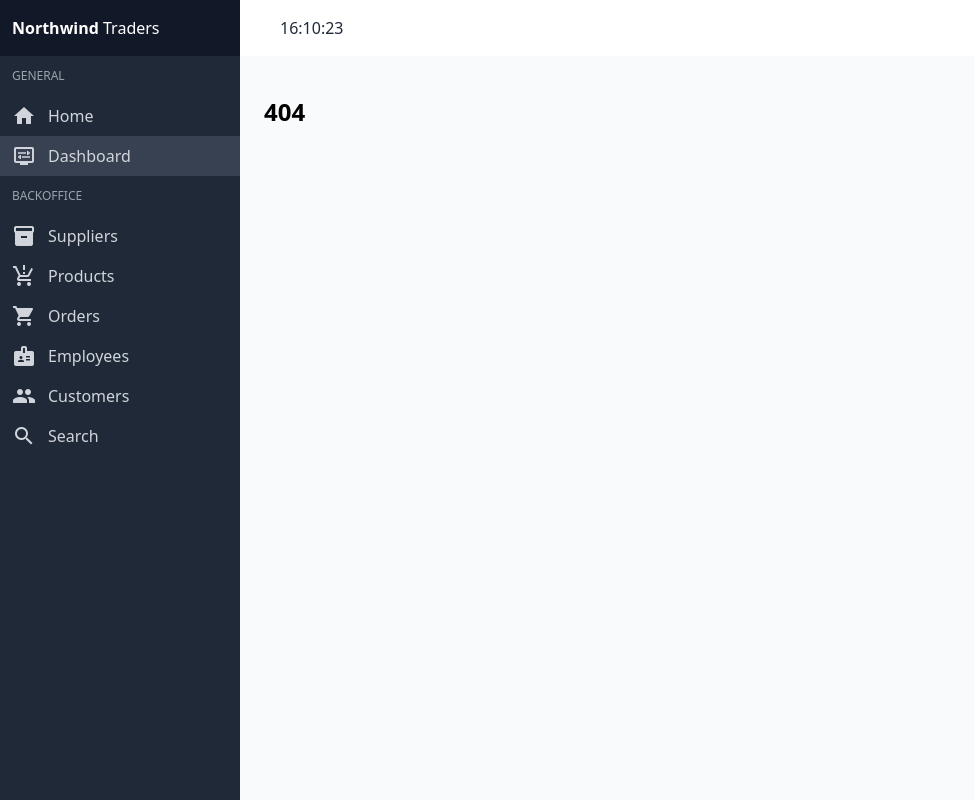
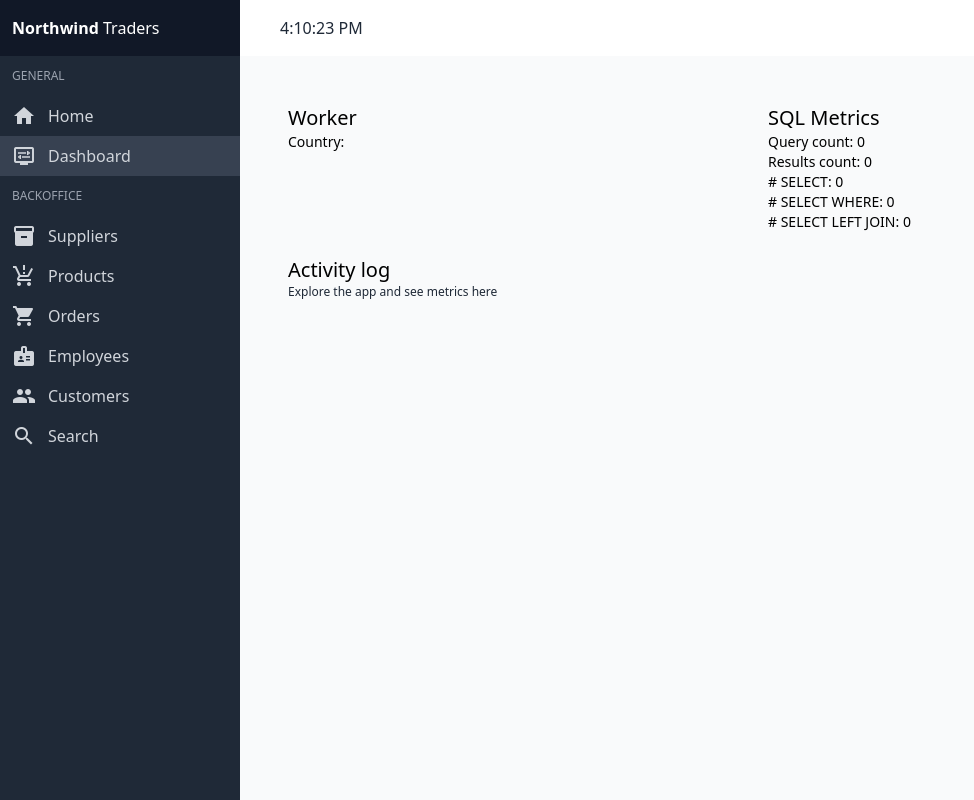
Before and after one commit to yesaf/northwind-front, a React (Create React App) app: page /dash in a window 1280 px wide. Shown: the whole page, without its empty margins (0-974 px from the left). Built offline with nearby package versions, Linux system fonts and the light colour scheme.

Commit message:
added: dashboard page

```diff
--- a/src/App.tsx
+++ b/src/App.tsx
@@ -7,6 +7,7 @@ import {
 } from 'react-router-dom';
 import Layout from './components/layout/Layout';
 import Home from './components/home/Home';
+import Dashboard from './components/dashboard/Dashboard';
 
 
 function App() {
@@ -16,6 +17,7 @@ function App() {
         <Router>
             <Routes>
                 <Route path="/" element={<Layout><Home/></Layout>} />
+                <Route path="/dash" element={<Layout><Dashboard/></Layout>} />
 
                 <Route path="*" element={<Layout><h1>404</h1></Layout>} />
             </Routes>
--- /dev/null
+++ b/src/components/dashboard/Dashboard.tsx
@@ -0,0 +1,73 @@
+import React, { useEffect, useState } from 'react';
+import styled from 'styled-components';
+import axios from 'axios';
+
+const InfoContainer = styled.div`
+  display: grid;
+  grid-template-columns: 1fr 1fr;
+  gap: 1rem;
+  padding: 1.5rem;
+`;
+
+const Caption = styled.p`
+  font-size: 1.25rem;
+  line-height: 1.75rem;
+  margin: 0;
+`;
+
+const Text = styled.p`
+  font-size: .875rem;
+  line-height: 1.25rem;
+  margin: 0;
+`;
+
+const SubText = styled.p`
+  --tw-text-opacity: 1;
+  color: rgb(31 41 55/var(--tw-text-opacity));
+
+  font-size: .75rem;
+  line-height: 1rem;
+  margin: 0;
+`;
+
+const LogContainer = styled.div`
+    display: flex;
+    flex-direction: column;
+    margin-left: 1.5rem;
+  `;
+
+function Dashboard() {
+    const [userCountry, setUserCountry] = useState('');
+
+    // useEffect(() => {
+    //     axios.get('https://api.db-ip.com/v2/free/self').then((res) => {
+    //         console.log(res.data);
+    //     });
+    // }, []);
+
+
+    return (
+        <>
+            <InfoContainer>
+                <div>
+                    <Caption>Worker</Caption>
+                    <Text>Country: {userCountry}</Text>
+                </div>
+                <div>
+                    <Caption>SQL Metrics</Caption>
+                    <Text>Query count: 0</Text>
+                    <Text>Results count: 0</Text>
+                    <Text># SELECT: 0</Text>
+                    <Text># SELECT WHERE: 0</Text>
+                    <Text># SELECT LEFT JOIN: 0</Text>
+                </div>
+            </InfoContainer>
+            <LogContainer>
+                <Caption>Activity log</Caption>
+                <SubText>Explore the app and see metrics here</SubText>
+            </LogContainer>
+        </>
+    );
+}
+
+export default Dashboard;
--- a/src/components/layout/components/topBar/TopBar.tsx
+++ b/src/components/layout/components/topBar/TopBar.tsx
@@ -39,7 +39,7 @@ function TopBar() {
 
     useEffect(() => {
         const interval = setInterval(() => {
-            dispatch(updateTime(new Date()));
+            dispatch(updateTime((new Date()).toLocaleTimeString()));
         }, 1000);
 
         return () => clearInterval(interval);
@@ -48,7 +48,7 @@ function TopBar() {
     return (
         <Fragment>
             <NavBar>
-                <TimeContainer>{time.toLocaleTimeString('it-IT')}</TimeContainer>
+                <TimeContainer>{time}</TimeContainer>
             </NavBar>
         </Fragment>
     );
--- a/src/store/reducers/UserTimeSlice.ts
+++ b/src/store/reducers/UserTimeSlice.ts
@@ -1,18 +1,18 @@
 import { createSlice, PayloadAction } from '@reduxjs/toolkit';
 
 interface UserTimeState {
-    time: Date;
+    time: string;
 }
 
 const initialState: UserTimeState = {
-    time: new Date()
+    time: (new Date()).toLocaleTimeString()
 };
 
 export const userTimeSlice = createSlice({
     name: 'userTime',
     initialState,
     reducers: {
-        updateTime: (state, action: PayloadAction<Date>) => {
+        updateTime: (state, action: PayloadAction<string>) => {
             state.time = action.payload;
         }
     }
```
Also changed, not shown: src/store/reducers/UserCountrySlice.ts (added, +16 -0 lines).
